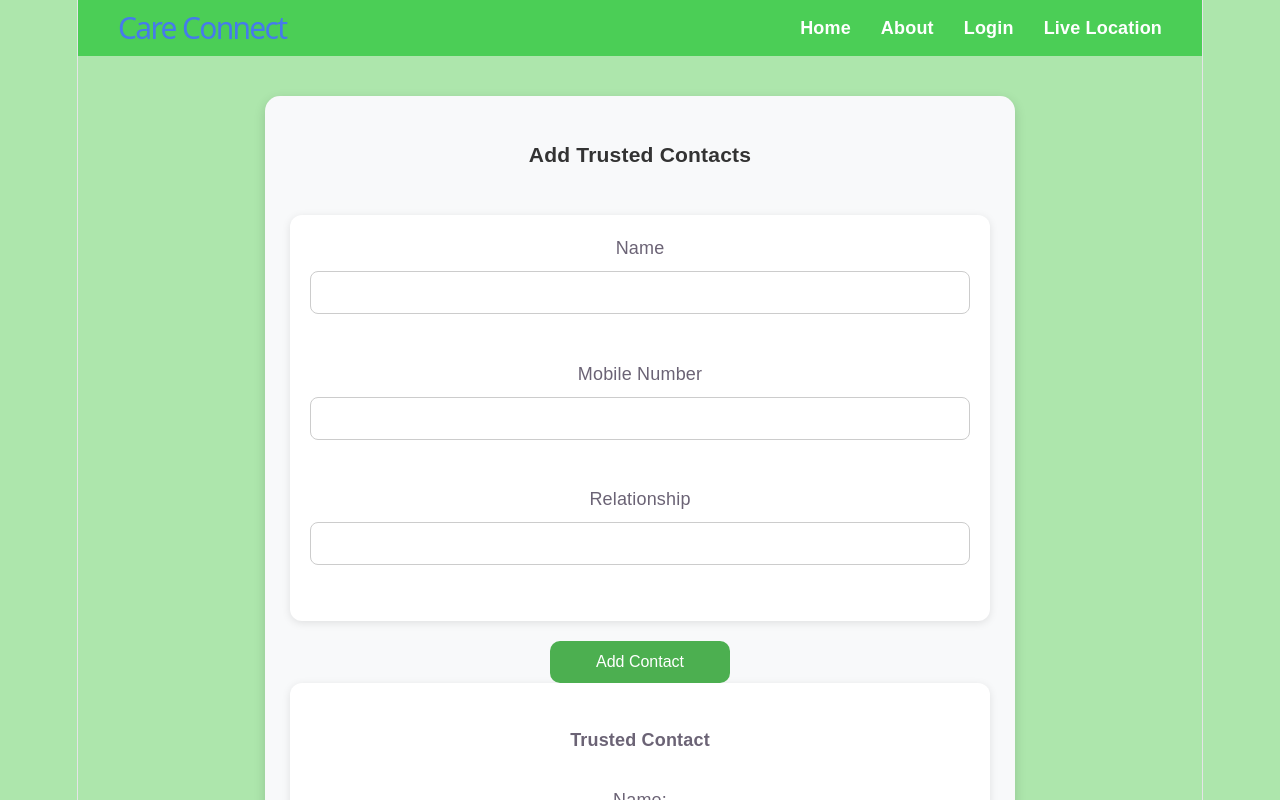
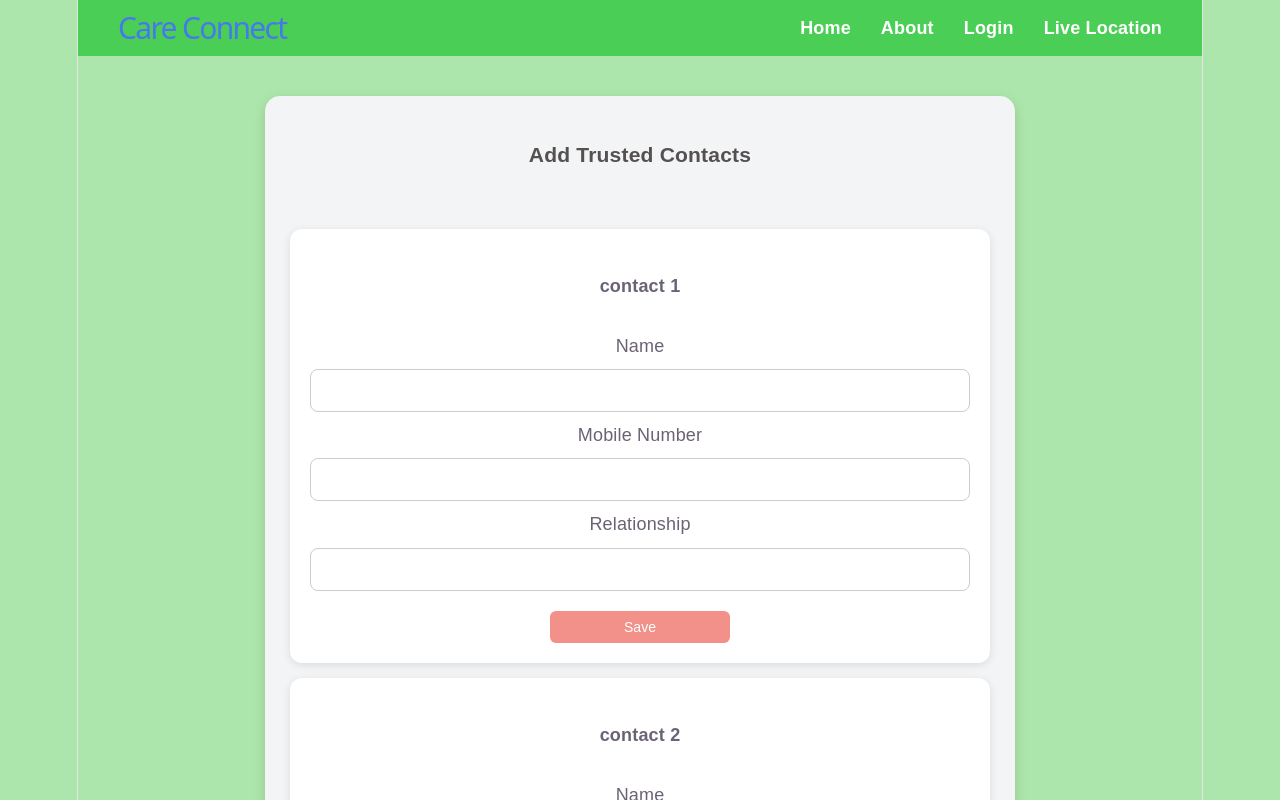
Before and after one commit to Munnisha-code/Final-Project-Unit1-CareConnect, a React (Vite) app: page /trusted-contacts in a window 1280 px wide. Shown: the top 800 px of the page. Built offline with nearby package versions, Linux system fonts and the light colour scheme.

Commit message:
Resolved trusted contacts errors and added CSS Styling.

```diff
--- a/src/pages/Pages.css
+++ b/src/pages/Pages.css
@@ -490,7 +490,7 @@
     max-width: 90%;
     margin: 40px auto;
     padding: 25px;
-    background-color: #f8f9fa;
+    background-color: #f2f4f5;
     border-radius: 15px;
     box-shadow: 0 4px 12px rgba(0,0,0,0.15);
 }
@@ -498,14 +498,11 @@
 
 .trusted-title {
     text-align: center;
-    color: #333;
+    color: #555151;
+    margin-bottom: 20px;
 }
 
-.trusted-form {
-    display: flex;
-    flex-direction: column;
-    gap: 20px;
-}
+
 
 .contact-card {
     display: flex;
@@ -515,7 +512,7 @@
     background-color: white;
     border-radius: 12px;
     box-shadow: 0 2px 8px rgba(0,0,0,0.1);
-    transition: 0.3s;
+    transition: 0.5s;
 }
 
 
@@ -552,7 +549,8 @@
 
 }
 
-.trusted-save-button {
+.trusted-save-button,
+.tc-save-button {
 
     width: 180px;
     align-self: center;
@@ -563,17 +561,65 @@
     color: white;
     font-size: 16px;
     cursor: pointer;
-    transition: 0.3s;
+    transition: 0.5s;
 
 }
 
 
 
-.trusted-save-button:hover {
+.trusted-save-button:hover,
+.tc-save-button:hover {
    background-color: #d781e4;
    transform: scale(1.05);
 
 }
+
+.contact-list {
+
+    display: flex;
+    flex-direction: column;
+    gap: 15px;
+    margin-top: 15px;
+}
+
+.contact-card button {
+
+    padding: 8px 15px;
+    border: none;
+    border-radius: 6px;
+    cursor: pointer;
+    font-size: 14px;
+}
+
+.contact-card button:first-of-type {
+
+    background-color: #a4f07f;
+    color: white;
+    margin-top: 10px;
+
+}
+
+
+.contact-card button:last-of-type {
+
+    background-color: #f1918a;
+    color: white;
+    margin-top: 10px;
+
+}
+
+.contact-card button {
+
+    display: inline-block;
+
+}
+
+.contact-actions {
+    display: flex;
+    gap: 10px;
+}
+
+
 
 
 /* Tablet */
@@ -606,17 +652,15 @@
 
     }
 
-.contact-card h4 {
-     font-size: 18px;
 
-    }
 .contact-card input {
     font-size: 14px;
     padding: 10px;
 
     }
 
-.trusted-save-button {
+.trusted-save-button,
+.tc-save-button {
     width: 100%;
 
     }
--- a/src/pages/TrustedContactForm.jsx
+++ b/src/pages/TrustedContactForm.jsx
@@ -14,58 +14,48 @@ function TrustedContactForm(){
 
     const [contacts, setContacts] = useState(trustedContacts);
 
-    const [formData, setFormData] = useState ({ name: '', mobileNumber:'', relationship:'' });
 
-    const [ editId, setEditId] = useState(null);
 
- //input changes handler
+    // Update individual contact details
 
-    const changeHandler = (ev) =>{ setFormData({...formData, [ev.target.name]: ev.target.value});}
+    const changeHandler = (id, ev) => {
 
-    // Add or update contacts
+        const updatedContacts = contacts.map((contact) =>
 
-   const submitHandler = ev => { ev.preventDefault();
-
-      if(editId !== null){
-
-        const updatedContacts = contacts.map((contact) => contact.id === editId ? { ...contact, ...formData} : contact);
+            (contact.id === id ? {...contact, [ev.target.name]: ev.target.value} : contact ));
 
         setContacts(updatedContacts);
 
-                 setEditId(null);
-                 }
-
-                else {
-
-                     const newContact = { id: Date.now(), ...formData };
-
-                     setContacts([ ...contacts, newContact]);
-                    }
-
-                    setFormData ({ name:'', mobileNumber:'', relationship:'' });
 
         }
 
+     const saveContact = (id) => {
+
+        const updatedcontacts = contacts.map((contact) => contact.id === id ?
+
+             {...contact, saved:true} : contact );
+
+             setContacts(updatedcontacts);
+     }
 
      const editContact = (id) => {
 
-            const selectedContact = contacts.find( contact => contact.id === id );
+            const updateContacts = contacts.map ((contact) => contact.id === id ?
 
-            setFormData ({
-                name: selectedContact.name,
-                mobileNumber: selectedContact.mobileNumber,
-                relationship: selectedContact.relationship
-            });
+            {...contact, saved:false} : contact);
 
-            setEditId(id);
+            setContacts(updateContacts);
      }
 
-        const deleteContact= (id) => {
 
-            const updatedContacts = contacts.filter( contact => contact.id !==id );
+
+     const deleteContact = (id) => { const updatedContacts = contacts.map((contact) => contact.id === id ?
+
+            {...contact, name:'', mobileNumber:'', relationship:'', saved:false } : contact );
 
            setContacts(updatedContacts);
         }
+
 
 
     return(
@@ -74,49 +64,75 @@ function TrustedContactForm(){
 
             <h3 className='trusted-title' > Add Trusted Contacts </h3> <br />
 
-            <form className='trusted-form' onSubmit ={submitHandler} >
 
-                <div className="contact-card" >
-
-
-                <label> Name </label>
-                <input type='text' name='name' value = {formData.name} onChange = {changeHandler} /> <br />
-
-                <label> Mobile Number </label>
-                <input type ="tel"  name='mobileNumber' value ={formData.mobileNumber} onChange = {changeHandler}/> <br />
-
-                <label> Relationship </label>
-                <input type='text' name='relationship' value = {formData.relationship} onChange = {changeHandler} /> <br />
-
-
-            </div>
-
-                <button className='trusted-save-button' type='submit'>
-
-                     { editId !== null? 'Update Contact': 'Add Contact'}
-
-                 </button>
-
-            </form>
 
             <div className ='contact-list' >
 
                      {contacts.map((contact) => (
-                                <div className='contact-card' key = {contact.id}>
 
-                                    <h4> Trusted Contact </h4>
+                                <div className='contact-card'  key = {contact.id}>
+
+                                    <h4> contact {contact.id} </h4>
+
+                                    { contact.saved ?
+
+                                    (
+                                    <>
+
                                     <p> Name: {contact.name} </p>
                                     <p> Mobile: {contact.mobileNumber} </p>
                                     <p> Relationship: {contact.relationship} </p>
 
-                                    <button onClick= { () => editContact(contact.id)} > Edit </button>
+                                <div className = 'contact-actions'>
 
-                                    <button onClick= { () => deleteContact(contact.id)} > Delete </button>
+                                    <button type ='button' onClick= { () => editContact(contact.id)} > Edit </button>
+
+                                    <button type='button' onClick= { () => deleteContact(contact.id)} > Delete </button>
 
                                 </div>
+                                 </>
+                                 )
+                                :
+                                (
+                                <>
+
+                                <label>Name</label>
+
+                                <input type='text' name='name' value={contact.name}
+                                       onChange={(ev)=>changeHandler(contact.id,ev)} />
+
+                                <label> Mobile Number </label>
+
+                                <input type='tel' name='mobileNumber' value={contact.mobileNumber}
+                                       onChange={(ev)=>changeHandler(contact.id,ev)} />
+
+                                <label> Relationship </label>
+
+                                <input type='text' name='relationship' value={contact.relationship}
+                                       onChange={(ev)=>changeHandler(contact.id,ev)} />
+
+
+                                <button className='trusted-save-button' type ='button'
+                                        onClick = {() => saveContact(contact.id)}>
+
+                                        Save
+
+                                </button>
+
+                                </>
+                                    )
+                                }
+                                </div>
                     ))}
-                <button className ='tc-save-button' type='button' onClick={ () => navigate('/thank-you')} > Save Contacts </button>
-            </div>
+
+            </div> < br />
+
+              <button className ='tc-save-button' type='button' onClick={ () => navigate('/thank-you')} >
+
+                      Save Contacts
+
+              </button>
+
 
         </div>
     );
```
Also changed, not shown: src/mockData/trustedContacts.js (line endings or trailing spaces). Lines whose indentation alone changed are shown as unchanged.
